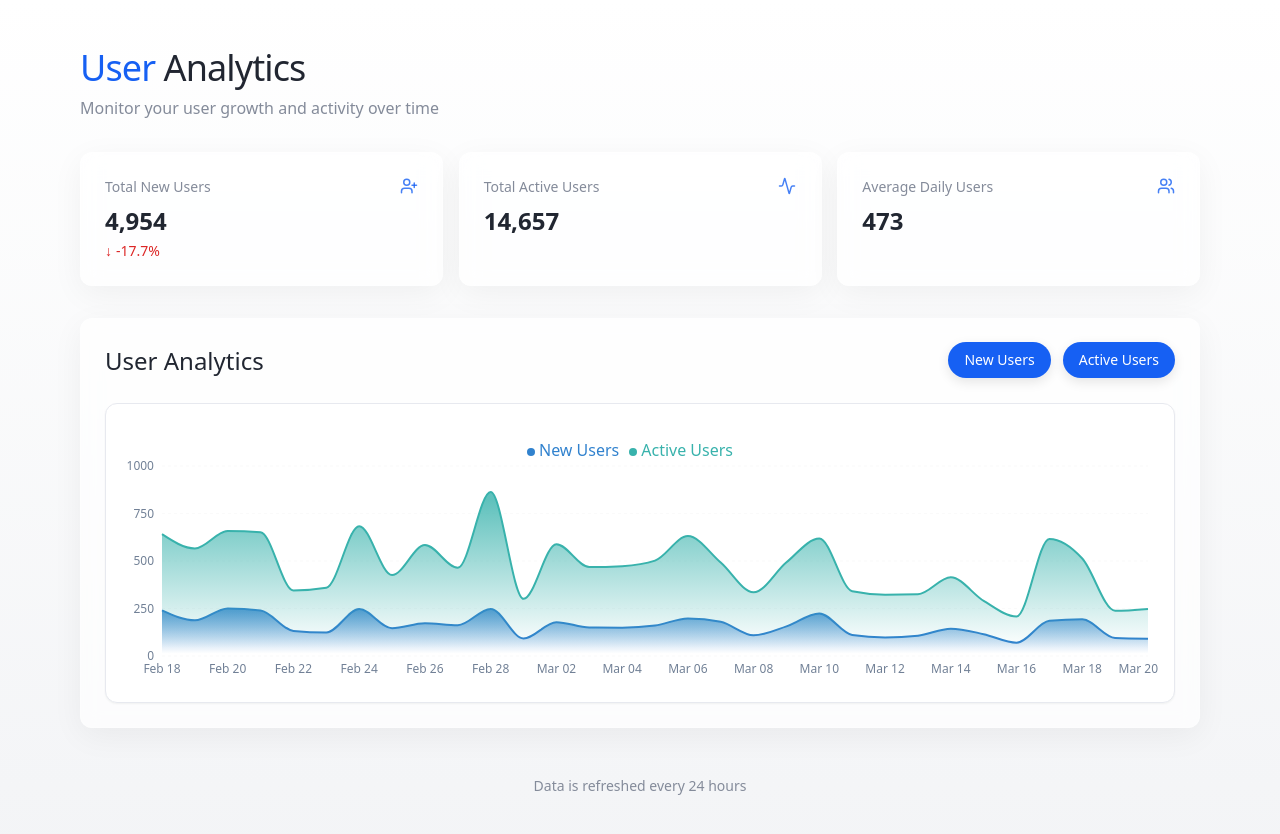
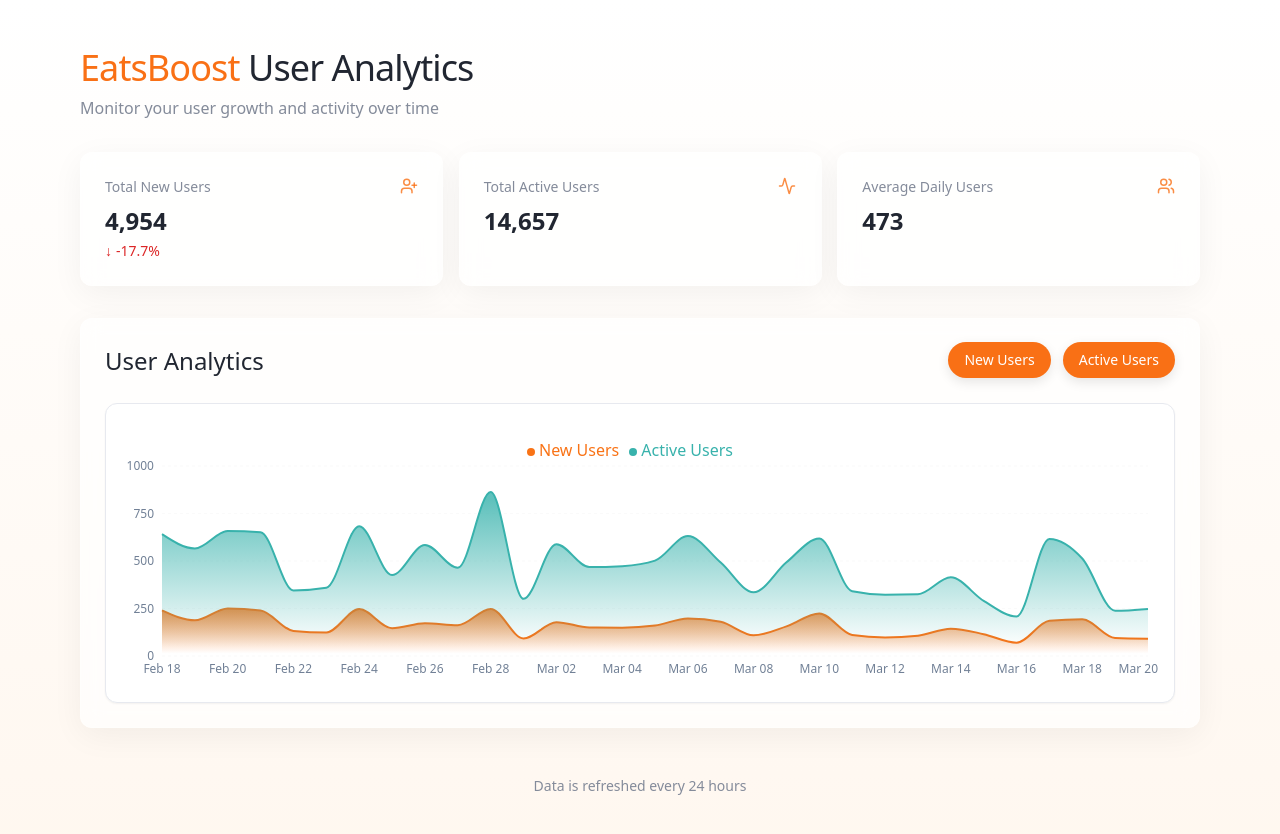
Before and after one commit to mujtaba-tq/userflow-graph-spark, a React (Vite) app: page / in a window 1280 px wide. Shown: the top 834 px of the page. Built offline with nearby package versions, Linux system fonts and the light colour scheme.

Commit message:
Update title and colors
Updates the title to "EatsBoost User Analytics" and changes the color scheme to use orange instead of blue.

```diff
--- a/src/components/UserChart.tsx
+++ b/src/components/UserChart.tsx
@@ -78,8 +78,8 @@ const UserChart = ({ data, isLoading }: UserChartProps) => {
           >
             <defs>
               <linearGradient id="colorNewUsers" x1="0" y1="0" x2="0" y2="1">
-                <stop offset="5%" stopColor="#3182CE" stopOpacity={0.8} />
-                <stop offset="95%" stopColor="#3182CE" stopOpacity={0} />
+                <stop offset="5%" stopColor="#F97316" stopOpacity={0.8} />
+                <stop offset="95%" stopColor="#F97316" stopOpacity={0} />
               </linearGradient>
               <linearGradient id="colorActiveUsers" x1="0" y1="0" x2="0" y2="1">
                 <stop offset="5%" stopColor="#38B2AC" stopOpacity={0.8} />
@@ -120,7 +120,7 @@ const UserChart = ({ data, isLoading }: UserChartProps) => {
                 type="monotone"
                 dataKey="newUsers"
                 name="New Users"
-                stroke="#3182CE"
+                stroke="#F97316"
                 fillOpacity={1}
                 fill="url(#colorNewUsers)"
                 strokeWidth={2}
--- a/src/index.css
+++ b/src/index.css
@@ -14,10 +14,10 @@
     --popover: 0 0% 100%;
     --popover-foreground: 220 20% 16%;
 
-    --primary: 220 90% 52%;
+    --primary: 24 95% 53%;
     --primary-foreground: 0 0% 100%;
 
-    --secondary: 220 16% 96%;
+    --secondary: 30 100% 97%;
     --secondary-foreground: 220 20% 16%;
 
     --muted: 220 16% 96%;
@@ -31,7 +31,7 @@
 
     --border: 220 20% 92%;
     --input: 220 20% 92%;
-    --ring: 220 90% 52%;
+    --ring: 24 95% 53%;
 
     --radius: 0.5rem;
   }
--- a/src/pages/Index.tsx
+++ b/src/pages/Index.tsx
@@ -35,7 +35,7 @@ const Index = () => {
           className="mb-8"
         >
           <h1 className="text-3xl md:text-4xl font-light tracking-tight text-foreground">
-            <span className="text-primary font-normal">User</span> Analytics
+            <span className="text-primary font-normal">EatsBoost</span> User Analytics
           </h1>
           <p className="text-muted-foreground mt-2">
             Monitor your user growth and activity over time
```
